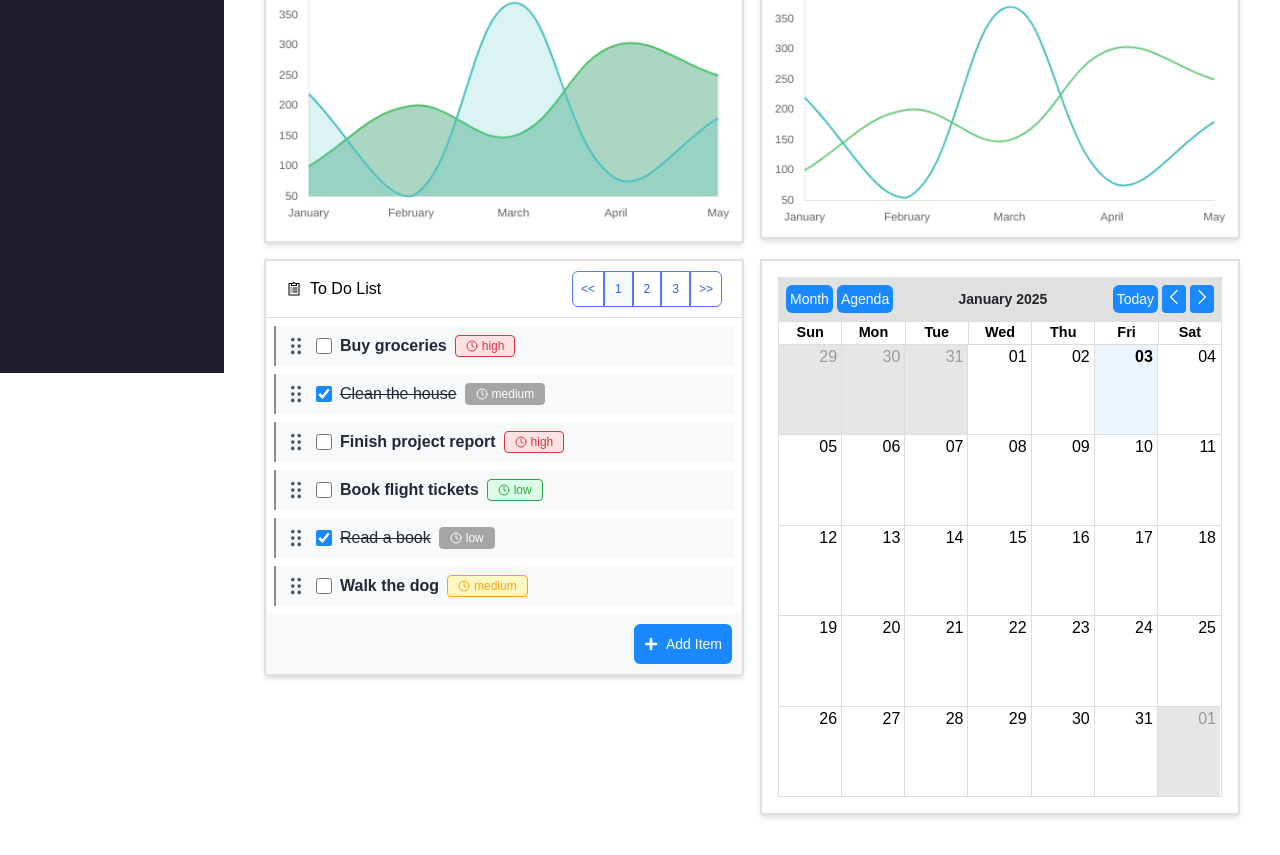
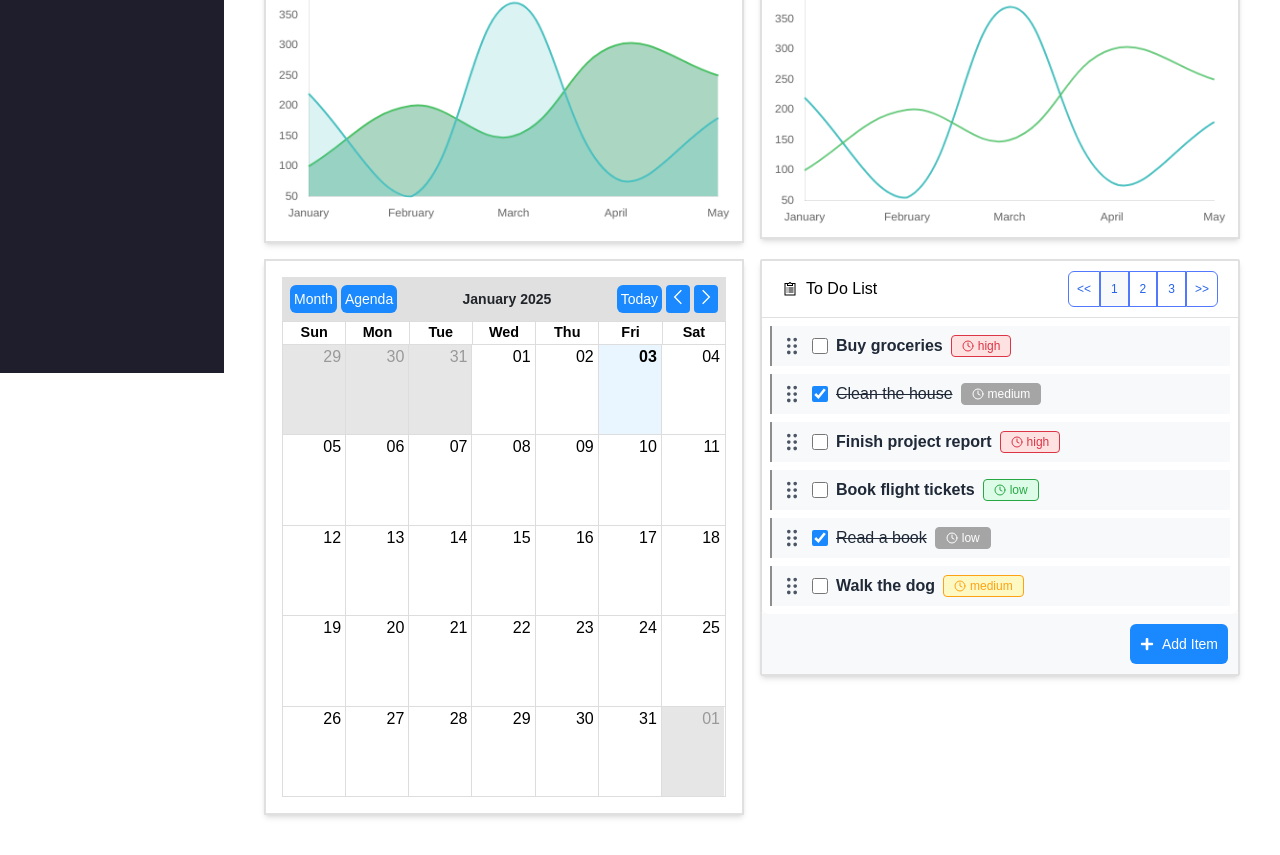
Before and after one commit to sanghamitracimet/designsystem, a Next.js app: page / in a window 1280 px wide. Shown: the part 427-1282 px from the top of the page. Built offline with nearby package versions, Linux system fonts and the light colour scheme.

Commit message:
trial push

```diff
--- a/src/pages/index.tsx
+++ b/src/pages/index.tsx
@@ -16,12 +16,11 @@ const Home = () => {
           <SalesGraph />
         </div>
         <div className="w-full">
+          <CalendarComponent />
+        </div>
+        <div className="w-full">
           <Todo />
         </div>
-        <div className="w-full">
-          <CalendarComponent />
-        </div>
-        {/* main merge */}
 
       </div>
     </div>
```
